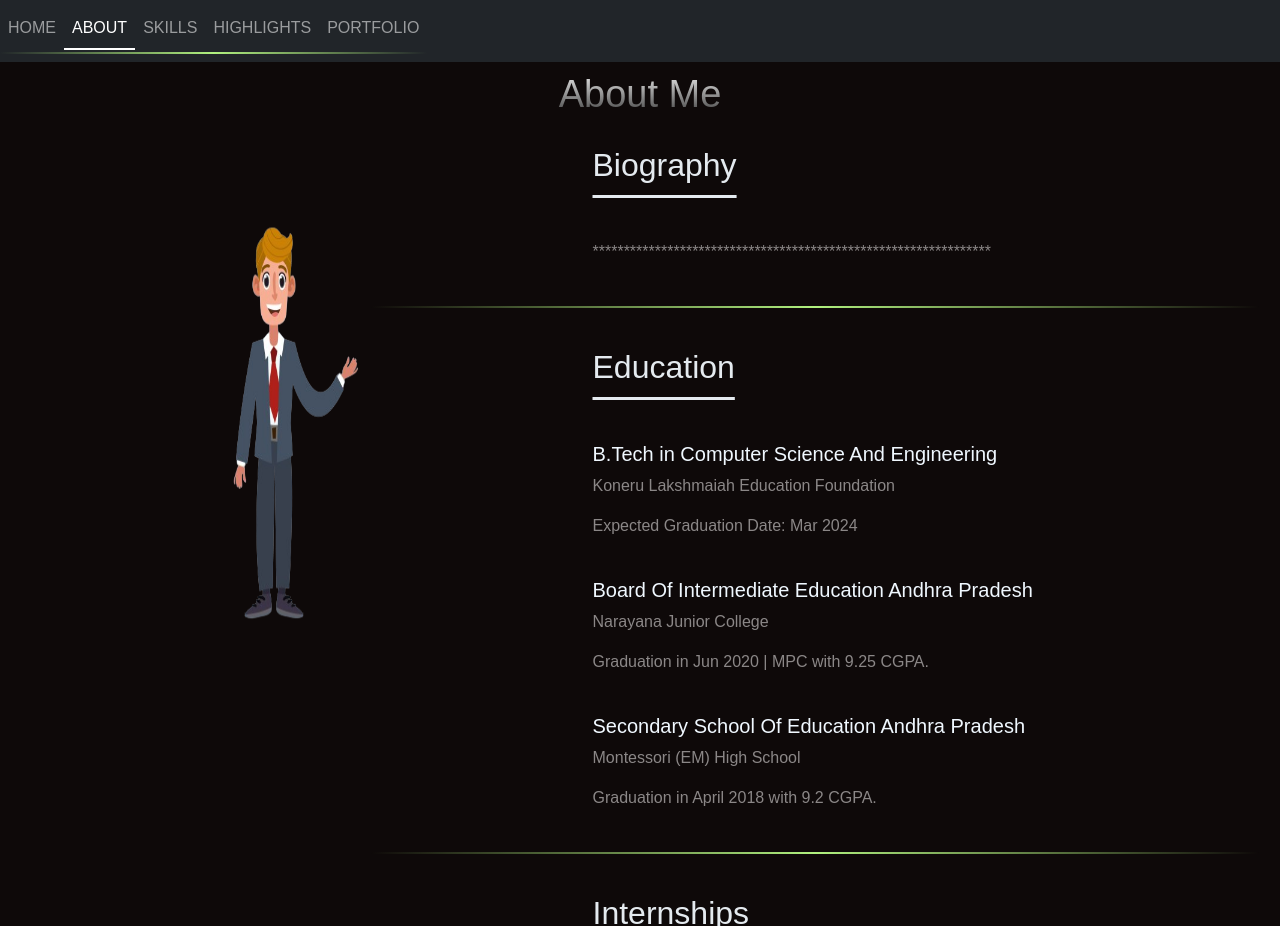
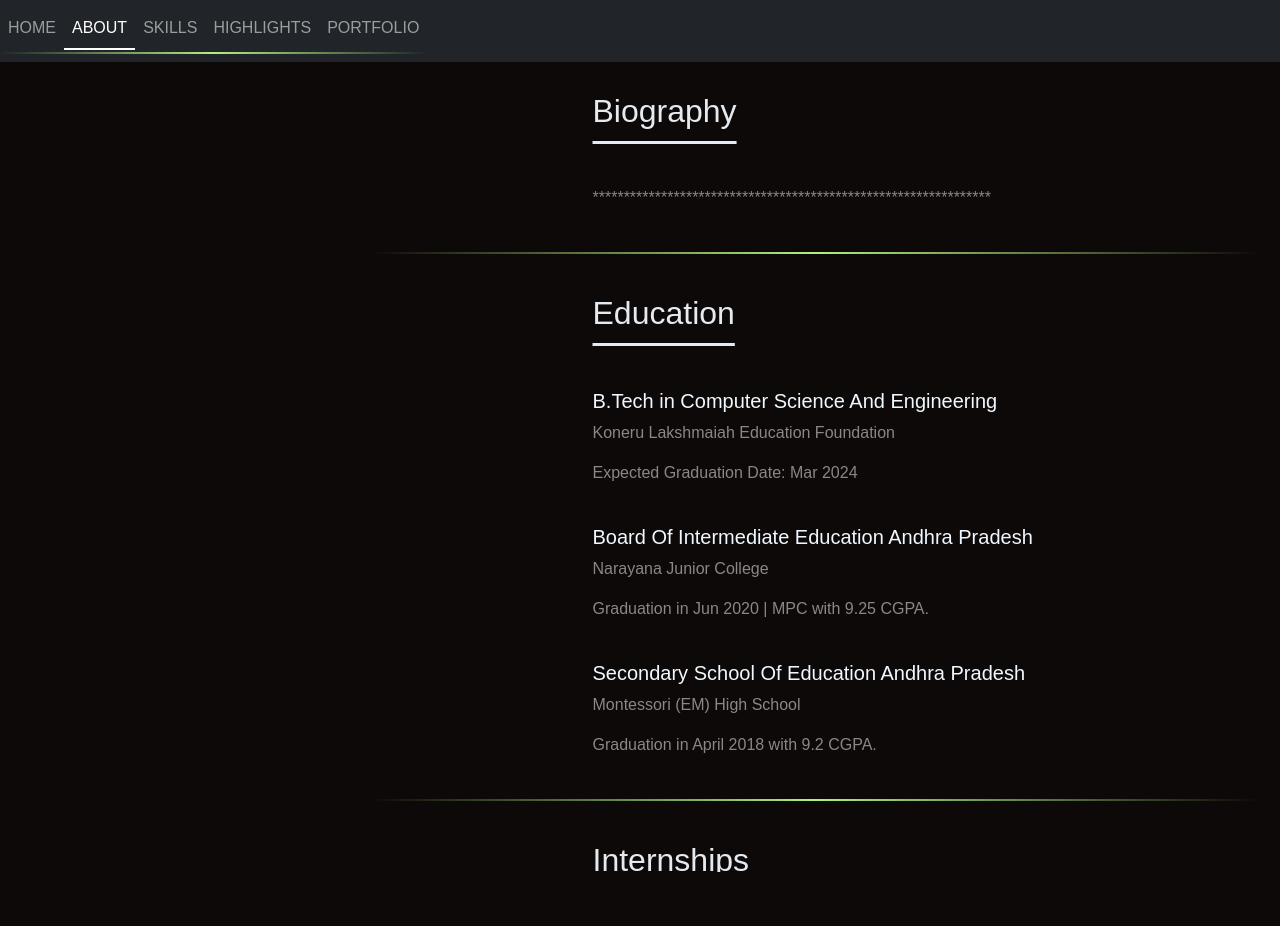
Before and after one commit to medepallipremchandu/premportfolio, a React (Create React App) app: page /About in a window 1280 px wide. After the commit the page ends 872 px from the top, so only its background shows below. Built offline with nearby package versions, Linux system fonts and the light colour scheme.

Commit message:
portfolio

```diff
--- a/src/components/About.js
+++ b/src/components/About.js
@@ -1,18 +1,18 @@
 import React from "react";
 import "./About.css";
-import tenth from "../images/384564-PC48W3-554-removebg-preview (1).png";
+// import tenth from "../images/384564-PC48W3-554-removebg-preview (1).png";
 function About() {
     return(
         <>
         <br/><br/><br/>
-        <div >
+        {/* <div >
             <center><h1>About Me</h1></center>
         </div>
         <div id="container">
         <div id="image">
             <br/><br/><br/><br/><br/><br/><br/><br/>
             <img className="img1" src={tenth} alt="tenth"></img>
-        </div>
+        </div> */}
         <div id="content">
         <h2 className="p1">Biography</h2>
         <br/>
@@ -58,7 +58,7 @@ function About() {
             <p className="p">Watching movies on ott platforms</p>
             <br/><br/><br/><br/>
         </div>
-        </div>
+        {/* </div>         */}
         </>
     );
 }
```
